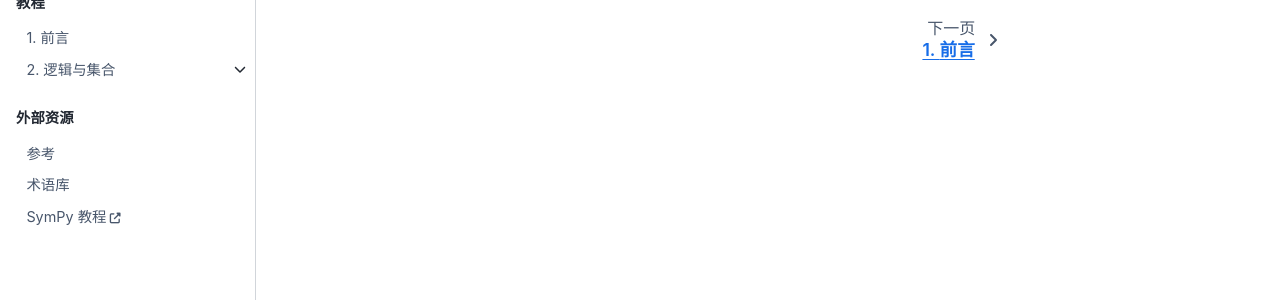
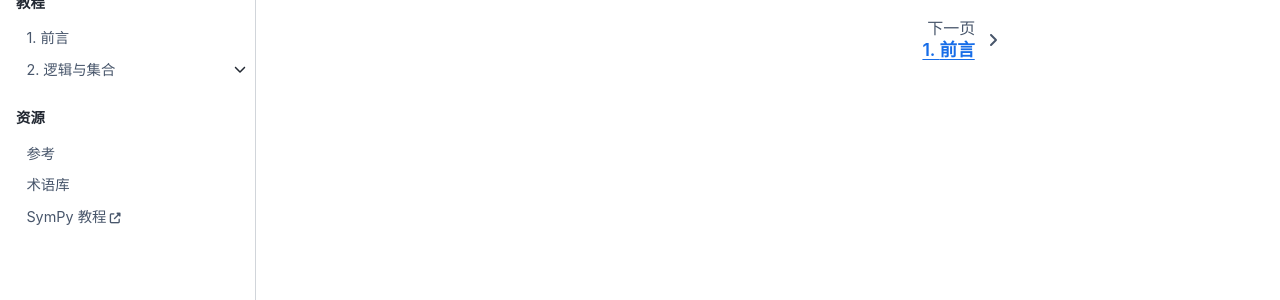
Before and after one commit to xinetzone/mathematical-analysis, a Jupyter Book: the page built from docs/index.md, in a window 1280 px wide. Shown: the part 242-542 px from the top of the page. Built offline with Jupyter Book 1.0.4 settings and Sphinx 7.4.7 and the Sphinx Book theme 1.1.4, drawn with Linux system fonts in a browser that asks for light colours.

Commit message:
modified:   docs/_toc.yml

```diff
--- a/docs/_toc.yml
+++ b/docs/_toc.yml
@@ -8,14 +8,13 @@ parts:
 - caption: 教程
   numbered: 3
   chapters:
-
   - file: preface
   - file: sets-logic/index
     sections:
     - file: sets-logic/logic
     - file: sets-logic/sets
 
-- caption: 外部资源
+- caption: 资源
   chapters:
   - file: reference/index
   - file: reference/glossary
```
